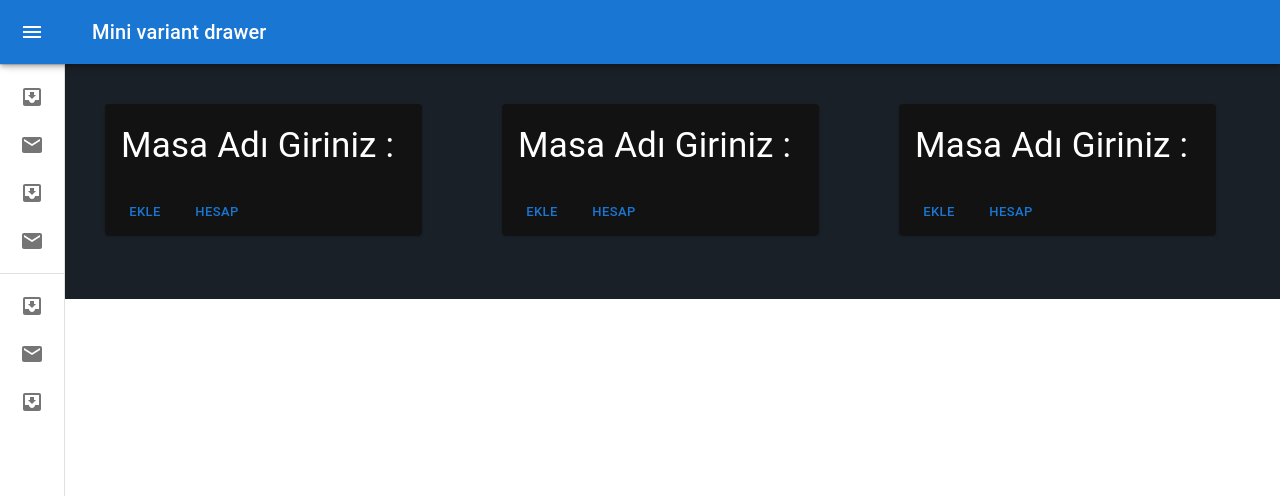
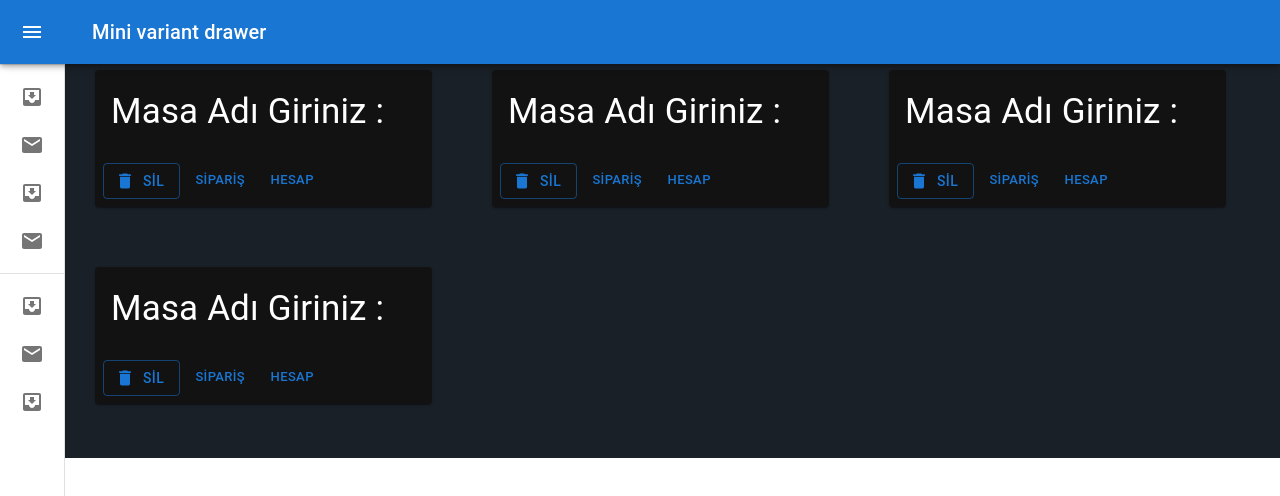
Before and after one commit to KyperTechnologies/exit-app, a React (Create React App) app: page / in a window 1280 px wide. Shown: the top 496 px of the page. Built offline with nearby package versions, Linux system fonts and the light colour scheme.

Commit message:
Small fixes

```diff
--- a/public/data/table.json
+++ b/public/data/table.json
@@ -29,6 +29,16 @@
           "name": "Cay"
         }
       ]
+    },
+    {
+      "id": 4,
+      "name": "Masa4",
+      "orders": [
+        {
+          "id": 1,
+          "name": "Cay"
+        }
+      ]
     }
   ]
 }
--- a/src/components/Card.js
+++ b/src/components/Card.js
@@ -6,16 +6,18 @@ import Button from '@mui/material/Button';
 import { useState } from 'react';
 import Editable from '../components/EditableInline'
 import { TextField } from '@mui/material';
-
+import DeleteIcon from '@mui/icons-material/Delete';
 
 
 export default function ImgMediaCard() {
+
+
 
   const [task, setTask] = useState("");
 
   return (
     <Card sx={{ maxWidth: 345,
-                margin:'40px',
+                margin:'30px',
                 backgroundColor: 'rgb(18, 18, 18)',
                 borderRadius:'4px',
                 boxShadow: 'rgba(0, 0, 0, 0.2) 0px 2px 1px -1px, rgba(0, 0, 0, 0.14) 0px 1px 1px 0px, rgba(0, 0, 0, 0.12) 0px 1px 3px 0px',
@@ -41,7 +43,8 @@ export default function ImgMediaCard() {
         </Editable>
       </CardContent>
       <CardActions>
-        <Button size="small">EKLE</Button>
+        <Button variant="outlined" startIcon={<DeleteIcon />}>SİL</Button>
+        <Button size="small">SİPARİŞ</Button>
         <Button size="small">HESAP</Button>
       </CardActions>
     </Card>
--- a/src/layout/Layout.js
+++ b/src/layout/Layout.js
@@ -177,8 +177,7 @@ export default function Layout({children}) {
           ))}
         </List>
       </Drawer>
-      <Box component="main" sx={{ flexGrow: 1, p: 3 }}>
-        <DrawerHeader />
+      <Box component="main" sx={{ flexGrow: 1, p: 3 ,display:'flex',flexFlow:'row wrap',marginTop:'40px'}}>
         {children}
       </Box>
     </Box>
```
